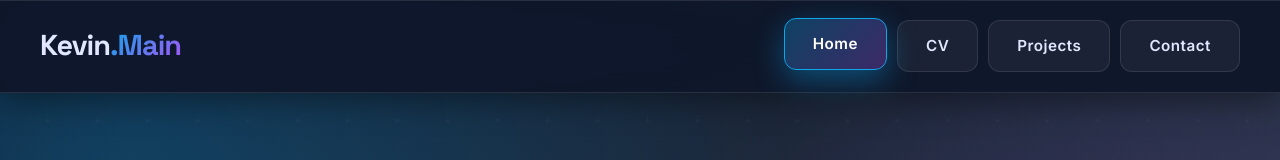
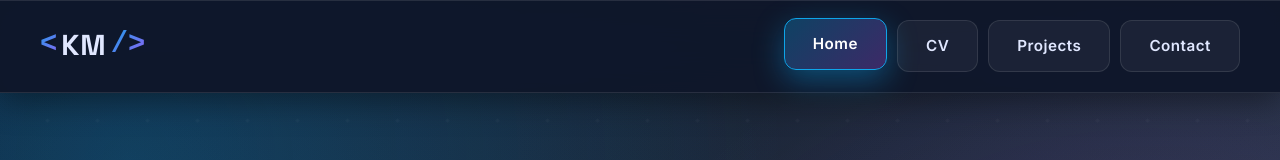
Before and after one commit to KevMain/next.kevin-main.com, a Vue app in the folder frontend/: page / in a window 1280 px wide. Shown: the top 160 px of the page. Built offline with nearby package versions, Linux system fonts and the light colour scheme.

Commit message:
Updated styling

```diff
--- a/frontend/index.html
+++ b/frontend/index.html
@@ -3,7 +3,9 @@
   <head>
     <meta charset="UTF-8">
     <meta name="viewport" content="width=device-width, initial-scale=1.0">
-    <title>Kevin Main - Hello World</title>
+    <meta name="description" content="Kevin Main - Full Stack Developer & Software Engineer. Portfolio showcasing web development projects and professional experience.">
+    <meta name="author" content="Kevin Main">
+    <title>Kevin Main | Full Stack Developer & Software Engineer</title>
   </head>
   <body>
     <div id="app"></div>
--- a/frontend/src/components/Footer.vue
+++ b/frontend/src/components/Footer.vue
@@ -3,7 +3,11 @@
     <div class="footer-container">
       <div class="footer-content">
         <div class="footer-section">
-          <h3 class="footer-title">Kevin Main</h3>
+          <h3 class="footer-title">
+            <span class="footer-logo">
+              <span class="logo-bracket">&lt;</span>KM<span class="logo-bracket">/&gt;</span>
+            </span>
+          </h3>
           <p class="footer-text">
             Lead Developer & Software Engineer with 20+ years of experience in building
             scalable, modern applications.
@@ -79,11 +83,22 @@ export default {
   font-family: 'Space Grotesk', sans-serif;
   font-size: 2rem;
   font-weight: 700;
+  margin-bottom: 10px;
+}
+
+.footer-logo {
+  display: inline-flex;
+  align-items: center;
+  gap: 4px;
+  font-family: 'Fira Code', 'Courier New', monospace;
+}
+
+.footer-logo .logo-bracket {
   background: linear-gradient(135deg, #0ea5e9 0%, #a855f7 100%);
   -webkit-background-clip: text;
   -webkit-text-fill-color: transparent;
   background-clip: text;
-  margin-bottom: 10px;
+  font-weight: 700;
 }
 
 .footer-text {
--- a/frontend/src/components/Navigation.vue
+++ b/frontend/src/components/Navigation.vue
@@ -2,7 +2,9 @@
   <nav class="main-nav">
     <div class="nav-container">
       <router-link to="/" class="nav-logo">
-        <span class="logo-text">Kevin<span class="logo-accent">.Main</span></span>
+        <span class="logo-bracket">&lt;</span>
+        <span class="logo-text">KM</span>
+        <span class="logo-bracket">/&gt;</span>
       </router-link>
 
       <div class="nav-links" :class="{ 'mobile-open': mobileMenuOpen }">
@@ -63,6 +65,20 @@ export default {
 .nav-logo {
   text-decoration: none;
   z-index: 1001;
+  display: flex;
+  align-items: center;
+  gap: 4px;
+}
+
+.logo-bracket {
+  font-family: 'Fira Code', 'Courier New', monospace;
+  font-size: 1.8rem;
+  font-weight: 700;
+  background: linear-gradient(135deg, #0ea5e9 0%, #a855f7 100%);
+  -webkit-background-clip: text;
+  -webkit-text-fill-color: transparent;
+  background-clip: text;
+  transition: all 0.3s;
 }
 
 .logo-text {
@@ -70,19 +86,18 @@ export default {
   font-size: 1.8rem;
   font-weight: 700;
   color: #e0e7ff;
-  letter-spacing: -1px;
+  letter-spacing: 1px;
   transition: all 0.3s;
 }
 
-.logo-accent {
-  background: linear-gradient(135deg, #0ea5e9 0%, #a855f7 100%);
-  -webkit-background-clip: text;
-  -webkit-text-fill-color: transparent;
-  background-clip: text;
+.nav-logo:hover .logo-bracket {
+  text-shadow: 0 0 20px rgba(14, 165, 233, 0.8);
+  transform: scale(1.1);
 }
 
 .nav-logo:hover .logo-text {
-  text-shadow: 0 0 20px rgba(14, 165, 233, 0.5);
+  text-shadow: 0 0 20px rgba(168, 85, 247, 0.6);
+  letter-spacing: 2px;
 }
 
 .nav-links {
```
